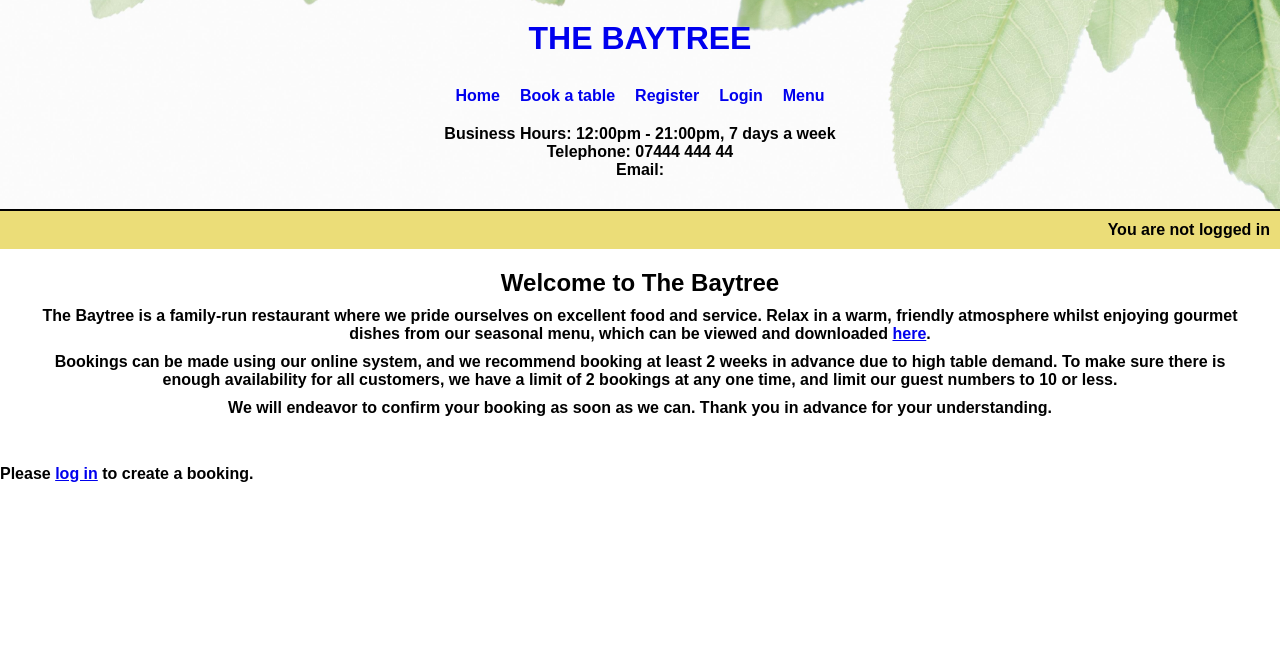
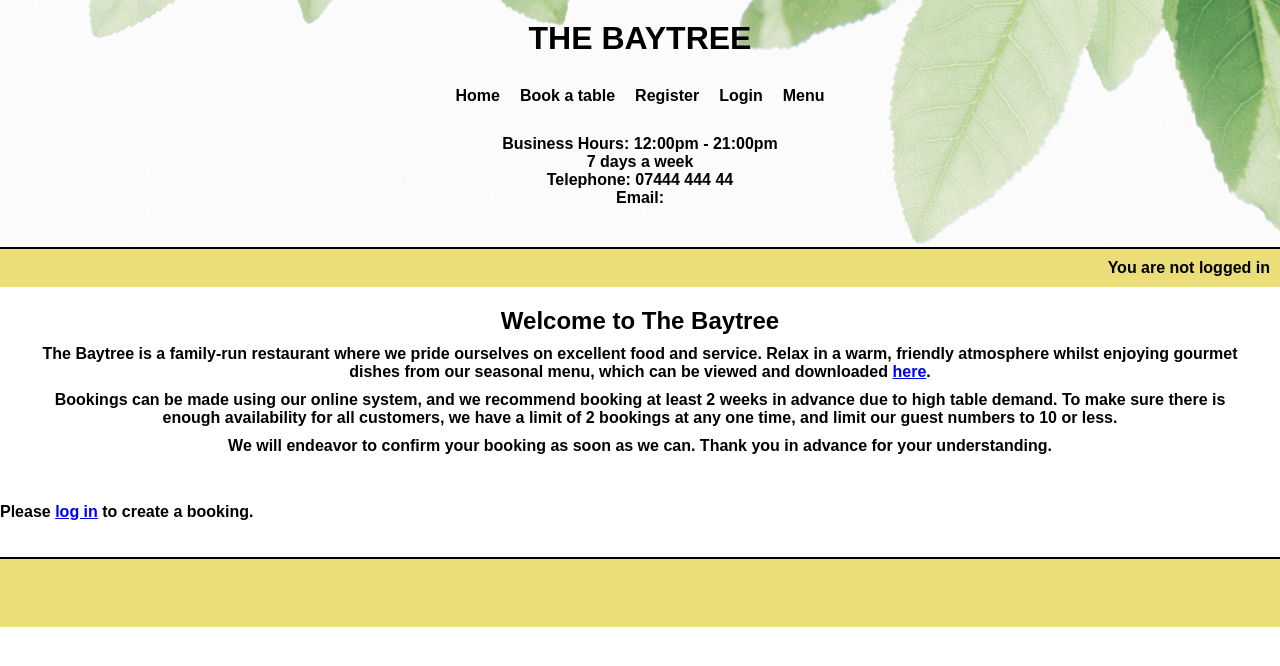
Before and after one commit to HGlass07/Restaurant-Bookings, a Django app: page / in a window 1280 px wide. Shown: the top 666 px of the page. Run offline with Django 5.2, Linux system fonts and the light colour scheme; some web fonts are replaced.

Commit message:
added footer framework

```diff
--- a/static/css/style.css
+++ b/static/css/style.css
@@ -26,9 +26,10 @@ header {
     display: flex;
     flex-direction: column;
     align-items: center;
+    color: black
 }
 
-header h1 {
+h1 {
     text-transform: uppercase;
     margin: 20px 0;
 }
@@ -50,6 +51,7 @@ header h1 {
     text-align: center;
     margin-top: 10px;
     margin-bottom: 30px;
+    padding: 10px;
 }
 
 #business-info li {
@@ -58,6 +60,7 @@ header h1 {
 
 .no-decorator {
     text-decoration: none !important;
+    color: black;
 }
 
 #info {
@@ -74,3 +77,25 @@ header h1 {
     text-align: right;
     padding: 10px;
 }
+
+/*footer*/
+footer {
+    background-color:rgb(235, 221, 120);
+    height:70px;
+    border-top: solid 2px #000000;
+}
+
+/*links to social media and youtube*/
+#social-media-links {
+    text-align: center;
+    padding: 15px;
+    display: flex;
+    justify-content: space-evenly;
+    list-style-type: none;
+}
+
+#social-media-links i {
+    font-size: 160%;
+    padding: 5%;
+    color: #3a3a3a;
+}
--- a/templates/base.html
+++ b/templates/base.html
@@ -55,7 +55,8 @@
         </ul>
         <section id="business-info">
             <ul>
-                <li>Business Hours: 12:00pm - 21:00pm, 7 days a week</li>
+                <li>Business Hours: 12:00pm - 21:00pm</li>
+                <li>7 days a week</li>
                 <li>Telephone: 07444 444 44</li>
                 <li>Email: </li>
             </ul>
@@ -84,5 +85,27 @@
     <br>
     {% block content %}
     {% endblock %}
+
+
+    <!--footer-->
+    <footer>
+        <ul id="social-media-links">
+            <li>
+                <a href="https://www.facebook.com/" target="_blank" rel="noopener"
+                    aria-label="Visit our Facebook page (opens in a new tab)">
+                    <i class="fa-brands fa-square-facebook"></i></a>
+            </li>
+            <li>
+                <a href="https://www.twitter.com/" target="_blank" rel="noopener"
+                    aria-label="Visit our Twitter page (opens in a new tab)">
+                    <i class="fa-brands fa-square-x-twitter"></i></a>
+            </li>
+            <li>
+                <a href="ins/" target="_blank" rel="noopener"
+                    aria-label="Visit our Instagram page (opens in a new tab)">
+                    <i class=""></i></a>
+            </li>
+        </ul>
+    </footer>
 </body>
 </html>
```
